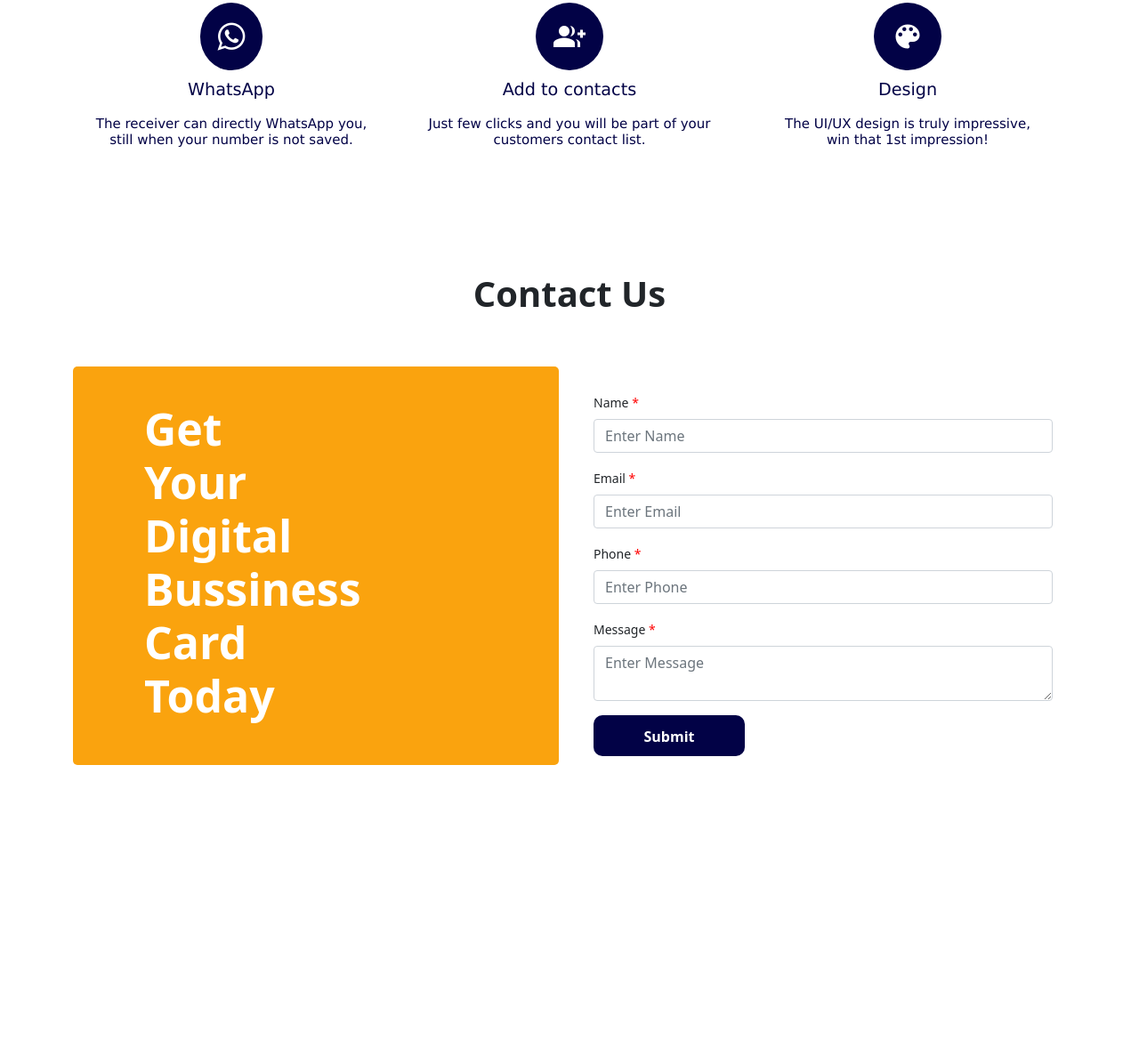
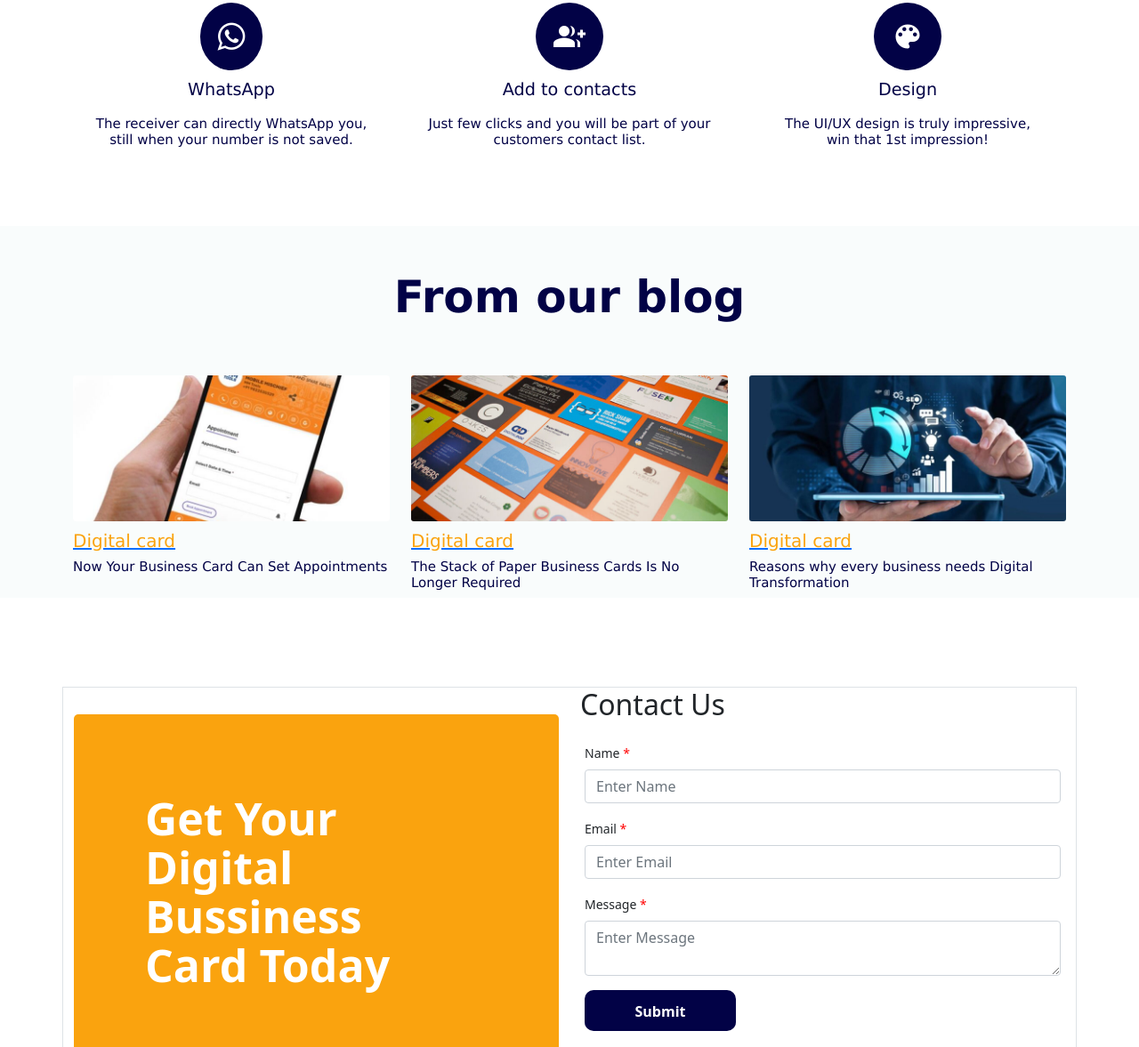
Before and after one commit to varsha0198/DIGITAL-BUSINESS-CARD, a plain HTML site: page inedx.html in a window 1280 px wide. Shown: the part 1134-2311 px from the top of the page at 89% size. Before the commit the page ends 2062 px from the top, so only its background shows below. Drawn offline with nearby package versions, Linux system fonts and the light colour scheme.

Commit message:
commit 5

```diff
--- a/inedx.html
+++ b/inedx.html
@@ -47,10 +47,12 @@
           </div>
         </div>
       </nav>
+
+      <div class="container">
         <div class="row">
-        <div class="col-md-6">
+          <div class="col-md-6 main-page">
             <div style="padding-bottom:30px;">
-            <h1 class="header-page-heading"> CREATE YOUR DIGITAL <br> BUSINESS CARD </h1>
+              <h1 class="header-page-heading"> CREATE YOUR <br> DIGITAL BUSINESS <br> CARD </h1>
               <h6>Creating Digital Business Card is Easy and Affordable .</h6>
             </div>
           </div>
@@ -59,9 +61,11 @@
           </div>
         </div>
       </div>
+    </div>
   </section>
 
   <!-- header design end -->
+
 
 
 
@@ -111,36 +115,68 @@
   <!-- features section end -->
 
 
-  <!-- <section class="section-getcard">
-    <div class="container">
-      <div class="getting-card">
-        <div class="row">
-          <div class="col-md-6">
-            <h2>Get Your Digital Bussiness Card Today</h2>
+  <br>
+
+
+  <!-- contact section start  -->
+
+  <br>
+  <section class="blogsection">
+
+    <div class="container ">
+      <h2>From our blog</h2>
+      <div class="row ">
+        <div class="col-md-4">
+          <div class=" fromblog">
+            <a href=""><img src="images/digitalimage1.jpg"></a>
+            <br>
+            <a href="">
+              <h3>Digital card</h3>
+            </a>
+            <h6>Now Your Business Card Can Set Appointments</h6>
+          </div>
+        </div>
+        <div class="col-md-4 ">
+          <div class="fromblog">
+            <a href=""><img src="images/digitalimage2.jpg"></a>
+            <br>
+            <a href="">
+              <h3>Digital card</h3>
+            </a>
+            <h6>The Stack of Paper Business Cards Is No Longer Required</h6>
+          </div>
+        </div>
+        <div class="col-md-4 ">
+          <div class="fromblog">
+            <a href=""><img src="images/digitalimage3.jpg"></a>
+            <br>
+            <a href="">
+              <h3>Digital card</h3>
+            </a>
+            <h6>Reasons why every business needs Digital Transformation</h6>
           </div>
         </div>
       </div>
     </div>
-  </section> -->
+  </section>
+  <!-- contact section end  -->
 
 
-  <!-- contact section start  -->
-
   <section class="section-getcard">
-    <div class="container ">
-      <h2 class="contact-heading" >Contact Us</h2>
+    <div class="container border">
       <div class="row">
         <div class="col-md-6">
+          <div class="givespace">
             <div class="getting-card">
-            <div class="row">
-              <div class="col-md-6">
-                <h2>Get Your Digital Bussiness Card Today</h2>
-              </div>
+              <h2>Get Your
+                <br> Digital Bussiness <br>Card Today
+              </h2>
             </div>
           </div>
         </div>
         <div class="col-md-6">
-          <div class="contact-froms contact-margin">
+          <h2>Contact Us</h2>
+          <div class="contact-froms">
             <div class="mb-3">
               <label>Name <span class="star_red">*</span></label>
               <input type="text" name="name" class="form-control" placeholder="Enter Name" required="" id="txtname">
@@ -151,10 +187,10 @@
               <input type="email" class="form-control" name="email" placeholder="Enter Email" required="" id="email">
               <span class="error"></span>
             </div>
-            <div class="mb-3">
+            <!-- <div class="mb-3">
               <label>Phone <span class="star_red">*</span></label>
               <input type="tel" name="phone" class="form-control" placeholder="Enter Phone" id="phone">
-            </div>
+            </div> -->
             <div class="mb-3">
               <label>Message <span class="star_red">*</span></label>
               <textarea name="message" class="form-control" placeholder="Enter Message" id="message"></textarea>
--- a/style.css
+++ b/style.css
@@ -18,6 +18,7 @@
     font-family: 'Lucida Sans', 'Lucida Sans Regular', 'Lucida Grande', 'Lucida Sans Unicode', Geneva, Verdana, sans-serif;
     text-align: center;
     color: white;
+
 }
 
 .navigation-wrap {
@@ -75,7 +76,7 @@
     padding: 0.625rem 1.87rem;
     line-height: 1.5625rem;
     background-color: var(--primary-color);
-    border: 0.1875rem solid var(--primary-color);
+
     color: var(--white-color);
     font-size: 0.9375rem;
     font-weight: 600;
@@ -89,21 +90,19 @@
 }
 
 .header-page-heading {
-    padding-top: 4em;
-    font-size: 4em;
+    padding-top: 5em;
+    font-size: 3em;
     line-height: 1.2;
     font-weight: 700;
     font-family: Verdana, Geneva, Tahoma, sans-serif;
+    margin-left:50px ;
+    margin-right: 30px;
+    text-align: left;
 }
-
-.header-heading {
-    font-size: 2.3em;
-    text-align: center;
-    padding-top: 4em;
-    background-color: var(--third-color);
-    height: 16rem;
-    padding: auto;
-    margin: auto;
+.main-page h6{
+   text-align: left;
+    margin-right: 30px;
+    margin-left: 50px;
 }
 
 .section-features {
@@ -145,7 +144,7 @@
 }
 
 .contact-froms {
-    padding: 28px 15px;
+    padding: 15px 5px;
 }
 
 .mb-3 {
@@ -191,28 +190,65 @@
 
 
 }
+.section-getcard{
+    padding-top: 100px;
+    padding-bottom: 50px;
 
-.contact-heading{
-    text-align: center;
-    font-weight: 700;
-    font-size: 40px;
-    padding: 50px;
+
 }
-.section-getcard{
-    padding-top: 50px;
-    padding-bottom: 50px;
+.border{
+  border: 1em solid #faa30e;
 }
+.givespace{
+    padding-top: 30px;
+    padding-bottom: 30px;
 
+}
 .getting-card {
     background-color: var(--third-color);
     height: auto;
     border-radius: 5px;
+    padding-top: 50px;
+    padding-bottom: 50px;
+
 }
-
 .getting-card h2 {
     margin-left: 40px;
+    margin-right: 40px;
     padding: 40px;
     font-size: 50px;
     font-weight: 700;
     color: var(--white-color);
+    text-align: left;
+    line-height: 1.1em;
 }
+.blogsection{
+    background-color: rgba(244, 249, 249, 0.502);
+    display: flex;
+    align-items: center;
+    font-family: 'Lucida Sans', 'Lucida Sans Regular', 'Lucida Grande', 'Lucida Sans Unicode', Geneva, Verdana, sans-serif;
+}
+.blogsection h2{
+    text-align: center;
+    padding: 50px;
+    font-size: 50px;
+    font-weight: 700;
+    color: var(--primary-color);
+}
+.fromblog img{
+    height: auto;
+    max-width: 100%;
+    border: none;
+    border-radius: 3px;
+    box-shadow: none;
+}
+.fromblog h3{
+   font-size: 20px;
+   padding-top: 10px;
+   color: var(--third-color);
+
+}
+.fromblog h6{
+    font-size: 15px;
+    color: var(--primary-color);
+}
```
Also changed, not shown: images/digitalimage1.jpg (added), images/digitalimage2.jpg (added), images/digitalimage3.jpg (added). Lines whose indentation alone changed are shown as unchanged.
